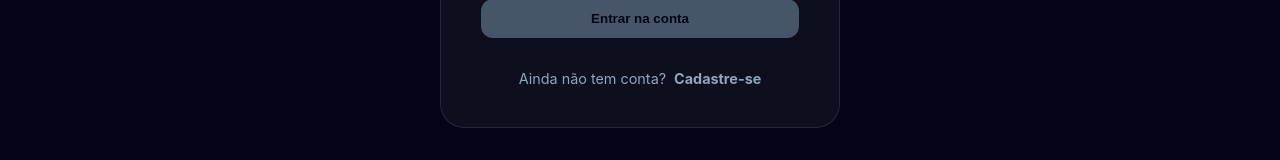
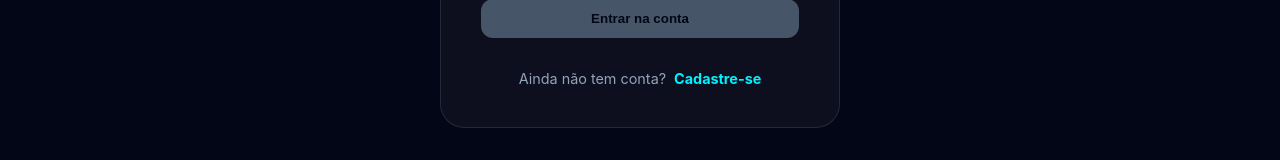
Before and after one commit to itsxjazz/travel-finance-planner, an Angular app in the folder frontend/: page /login in a window 1280 px wide. Shown: the part 586-746 px from the top of the page. Built offline with nearby package versions, Linux system fonts and the light colour scheme.

Commit message:
fix(login): padroniza cor do link de cadastro para ciano neon

```diff
--- a/frontend/src/app/pages/login/login.html
+++ b/frontend/src/app/pages/login/login.html
@@ -66,7 +66,7 @@
 
     <div class="auth-footer">
       <span>Ainda não tem conta?</span>
-      <a routerLink="/register" class="text-purple">Cadastre-se</a>
+      <a routerLink="/register" class="text-cyan">Cadastre-se</a>
     </div>
 
   </div>
--- a/frontend/src/app/pages/login/login.scss
+++ b/frontend/src/app/pages/login/login.scss
@@ -43,7 +43,7 @@
       width: 60px;
       height: 60px;
       margin-bottom: 16px;
-      filter: drop-shadow(0 0 10px rgba(0, 243, 255, 0.5)); /* Reforçando o glow do logo */
+      filter: drop-shadow(0 0 10px rgba(0, 243, 255, 0.5));
 
       @media (max-width: 480px) {
         width: 48px;
@@ -172,15 +172,16 @@
     font-size: 0.85rem;
   }
 
-  .text-purple {
-    color: var(--purple-neon);
+  .text-cyan {
+    color: var(--cyan-neon);
     font-weight: 700;
     text-decoration: none;
     margin-left: 8px;
-    transition: text-shadow 0.3s ease;
+    transition: all 0.3s ease;
 
     &:hover {
-      text-shadow: var(--glow-purple);
+      text-shadow: var(--glow-cyan);
+      opacity: 0.8;
     }
   }
 }
```
